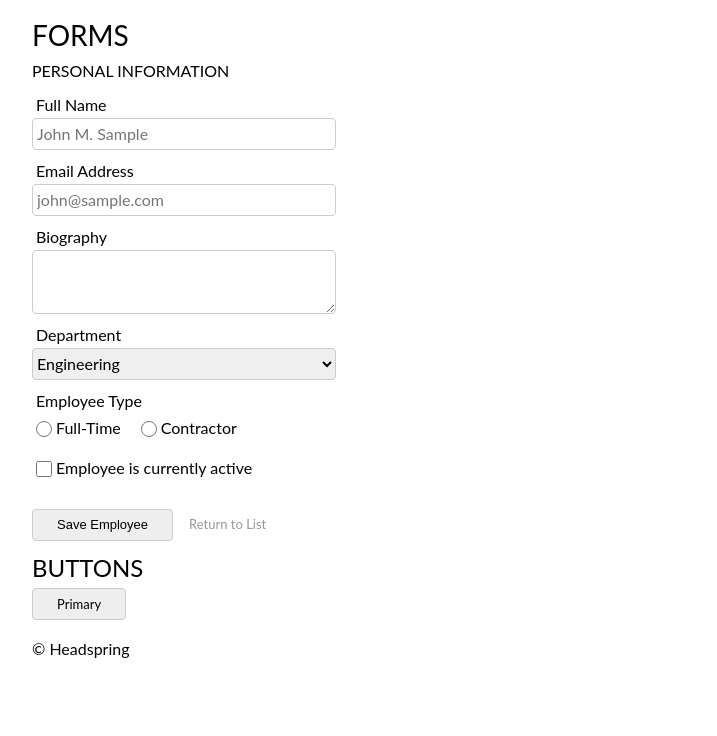
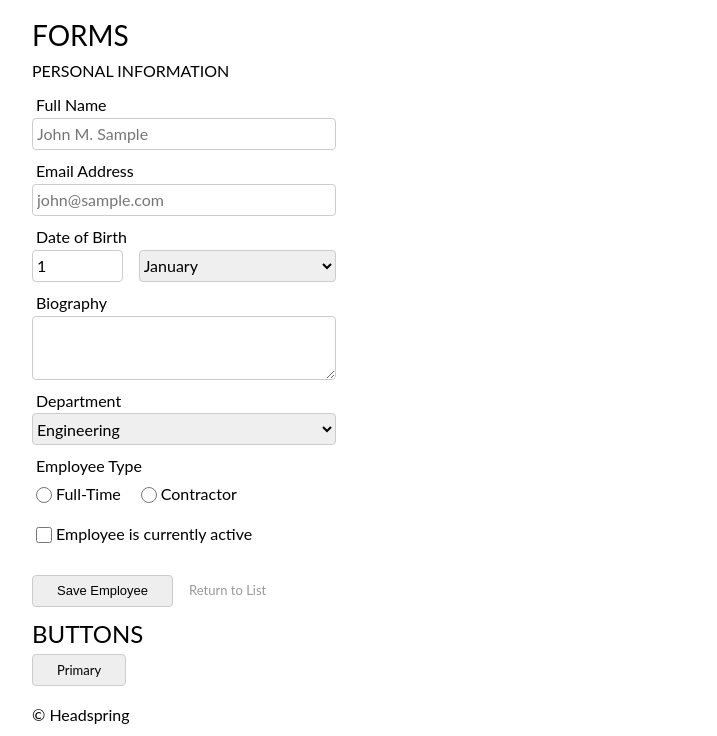
Before and after one commit to HeadspringLabs/Tributary, a plain HTML site: page index.html in a window 1280 px wide. Shown: the part 1489-2225 px from the top of the page, without its empty margins (144-861 px from the left). Before the commit the page ends 2159 px from the top, so only its background shows below. Drawn offline with Linux system fonts and the light colour scheme.

Commit message:
corrected nested panel layout

```diff
--- a/css/layout.css
+++ b/css/layout.css
@@ -7,11 +7,15 @@
 }
 
 .group {
+   clear: both;
    display: block;
    margin-left: auto;
    margin-right: auto;
    overflow: hidden;
-   width: 960px;
+}
+
+.group .group {
+   margin-right: -16px;
 }
 
 .panel {
@@ -20,6 +24,9 @@
    padding: 0 16px 0 0;
    margin: 0 0 16px;
 }
+   .panel .panel {
+      margin-bottom: 0;
+   }
 
    /* Move to scoped */
    .panel div {
--- a/index.html
+++ b/index.html
@@ -111,6 +111,28 @@
                <label for="email">Email Address</label>
                <input id="email" placeholder="john@sample.com" type="email" />
             </p>
+            <p class="group">
+               <label>Date of Birth</label>
+               <span class="panel small">
+                  <input type="number" min="1" max="31" value="1" />
+               </span>
+               <span class="panel large">
+                  <select>
+                     <option>January</option>
+                     <option>February</option>
+                     <option>March</option>
+                     <option>April</option>
+                     <option>May</option>
+                     <option>June</option>
+                     <option>July</option>
+                     <option>August</option>
+                     <option>September</option>
+                     <option>October</option>
+                     <option>November</option>
+                     <option>December</option>
+                  </select>
+               </span>
+            </p>
             <p>
                <label for="bio">Biography</label>
                <textarea></textarea>
```
